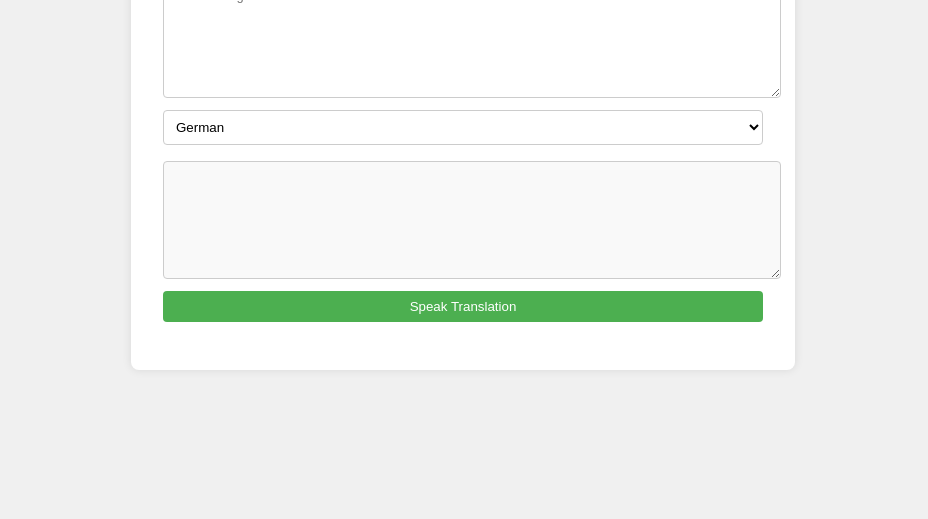
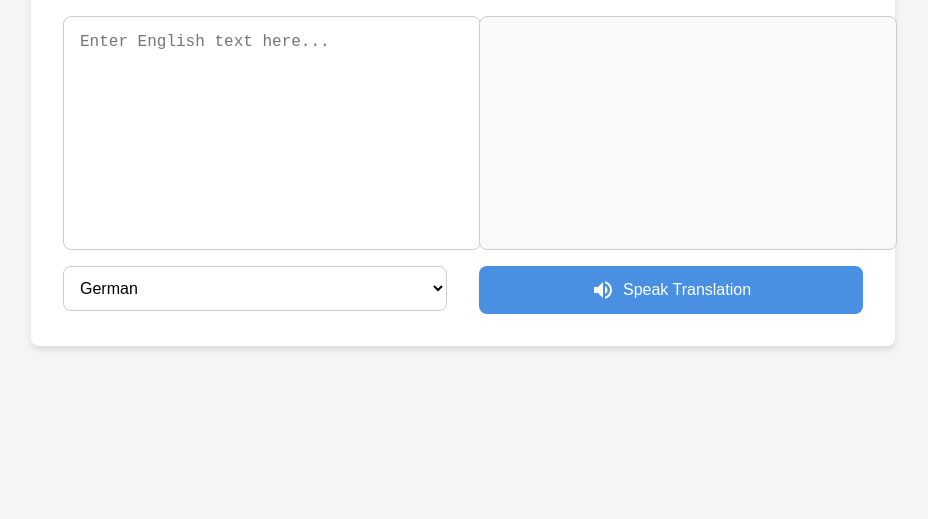
Before and after one commit to Caffeine-Gallery/voicevoyager-01924ddb581e, a website built with Vite: page frontend/index.html in a window 1280 px wide. Shown: the part 281-800 px from the top of the page, without its empty margins (177-1105 px from the left). Built offline with nearby package versions, Linux system fonts and the light colour scheme; what @dfinity/agent would draw is missing.

Commit message:
01924de0-de8c-7333-af4c-8faad68fac3d

```diff
--- a/frontend/index.css
+++ b/frontend/index.css
@@ -1,62 +1,105 @@
+:root {
+    --primary-color: #4a90e2;
+    --secondary-color: #f5f5f5;
+    --text-color: #333;
+    --border-radius: 8px;
+    --box-shadow: 0 4px 6px rgba(0, 0, 0, 0.1);
+}
+
 body {
-    font-family: Arial, sans-serif;
+    font-family: 'Roboto', sans-serif;
     margin: 0;
     padding: 0;
     display: flex;
     justify-content: center;
     align-items: center;
     min-height: 100vh;
-    background-color: #f0f0f0;
+    background-color: var(--secondary-color);
+    color: var(--text-color);
 }
 
 .container {
     background-color: white;
     padding: 2rem;
-    border-radius: 8px;
-    box-shadow: 0 0 10px rgba(0, 0, 0, 0.1);
-    width: 80%;
-    max-width: 600px;
+    border-radius: var(--border-radius);
+    box-shadow: var(--box-shadow);
+    width: 90%;
+    max-width: 800px;
 }
 
 h1 {
     text-align: center;
-    color: #333;
+    color: var(--primary-color);
+    margin-bottom: 2rem;
+}
+
+.translator-box {
+    display: flex;
+    gap: 2rem;
 }
 
 .input-container, .output-container {
-    margin-bottom: 1rem;
+    flex: 1;
+    display: flex;
+    flex-direction: column;
 }
 
 textarea {
     width: 100%;
-    height: 100px;
-    padding: 0.5rem;
+    height: 200px;
+    padding: 1rem;
     border: 1px solid #ccc;
-    border-radius: 4px;
-    resize: vertical;
+    border-radius: var(--border-radius);
+    resize: none;
+    font-size: 1rem;
+    transition: border-color 0.3s ease;
+}
+
+textarea:focus {
+    outline: none;
+    border-color: var(--primary-color);
 }
 
 select, button {
     width: 100%;
-    padding: 0.5rem;
-    margin-top: 0.5rem;
+    padding: 0.75rem;
+    margin-top: 1rem;
+    border: none;
+    border-radius: var(--border-radius);
+    font-size: 1rem;
+    cursor: pointer;
+    transition: background-color 0.3s ease, transform 0.1s ease;
+}
+
+select {
+    background-color: white;
     border: 1px solid #ccc;
-    border-radius: 4px;
-    background-color: white;
 }
 
 button {
-    background-color: #4CAF50;
+    background-color: var(--primary-color);
     color: white;
-    border: none;
-    cursor: pointer;
-    transition: background-color 0.3s;
+    display: flex;
+    align-items: center;
+    justify-content: center;
+    gap: 0.5rem;
 }
 
 button:hover {
-    background-color: #45a049;
+    background-color: #3a7bc8;
+    transform: translateY(-2px);
+}
+
+button:active {
+    transform: translateY(0);
 }
 
 #outputText {
     background-color: #f9f9f9;
 }
+
+@media (max-width: 768px) {
+    .translator-box {
+        flex-direction: column;
+    }
+}
--- a/frontend/index.html
+++ b/frontend/index.html
@@ -3,12 +3,14 @@
 <head>
     <meta charset="UTF-8">
     <meta name="viewport" content="width=device-width, initial-scale=1.0">
-    <title>Real-Time Translator</title>
+    <title>Elegant Translator</title>
     <link rel="stylesheet" href="index.css">
+    <link href="https://fonts.googleapis.com/css2?family=Roboto:wght@300;400;700&display=swap" rel="stylesheet">
 </head>
 <body>
     <div class="container">
-        <h1>Real-Time Translator</h1>
+        <h1>Elegant Translator</h1>
+        <div class="translator-box">
             <div class="input-container">
                 <textarea id="inputText" placeholder="Enter English text here..."></textarea>
                 <select id="targetLang">
@@ -19,7 +21,13 @@
             </div>
             <div class="output-container">
                 <textarea id="outputText" readonly></textarea>
-            <button id="speakButton">Speak Translation</button>
+                <button id="speakButton">
+                    <svg xmlns="http://www.w3.org/2000/svg" viewBox="0 0 24 24" fill="currentColor" width="24" height="24">
+                        <path d="M3 9v6h4l5 5V4L7 9H3zm13.5 3c0-1.77-1.02-3.29-2.5-4.03v8.05c1.48-.73 2.5-2.25 2.5-4.02zM14 3.23v2.06c2.89.86 5 3.54 5 6.71s-2.11 5.85-5 6.71v2.06c4.01-.91 7-4.49 7-8.77s-2.99-7.86-7-8.77z"/>
+                    </svg>
+                    Speak Translation
+                </button>
+            </div>
         </div>
     </div>
     <script type="module" src="index.js"></script>
--- a/frontend/index.js
+++ b/frontend/index.js
@@ -45,6 +45,17 @@ speakButton.addEventListener('click', () => {
     speechSynthesis.speak(utterance);
 });
 
+// Add subtle animation to the translation process
+function animateTranslation() {
+    outputText.style.opacity = '0.5';
+    setTimeout(() => {
+        outputText.style.opacity = '1';
+    }, 300);
+}
+
+inputText.addEventListener('input', animateTranslation);
+targetLang.addEventListener('change', animateTranslation);
+
 // Greeting from the backend
 window.addEventListener('load', async () => {
     try {
```
Lines whose indentation alone changed are shown as unchanged.
